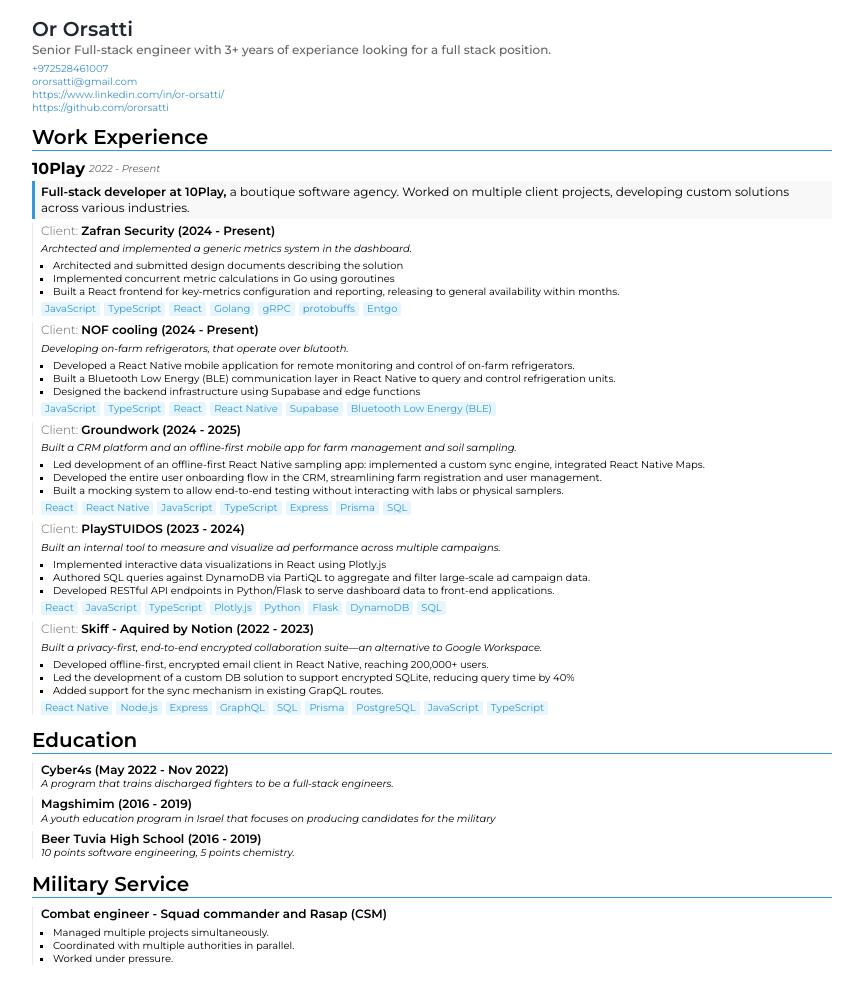
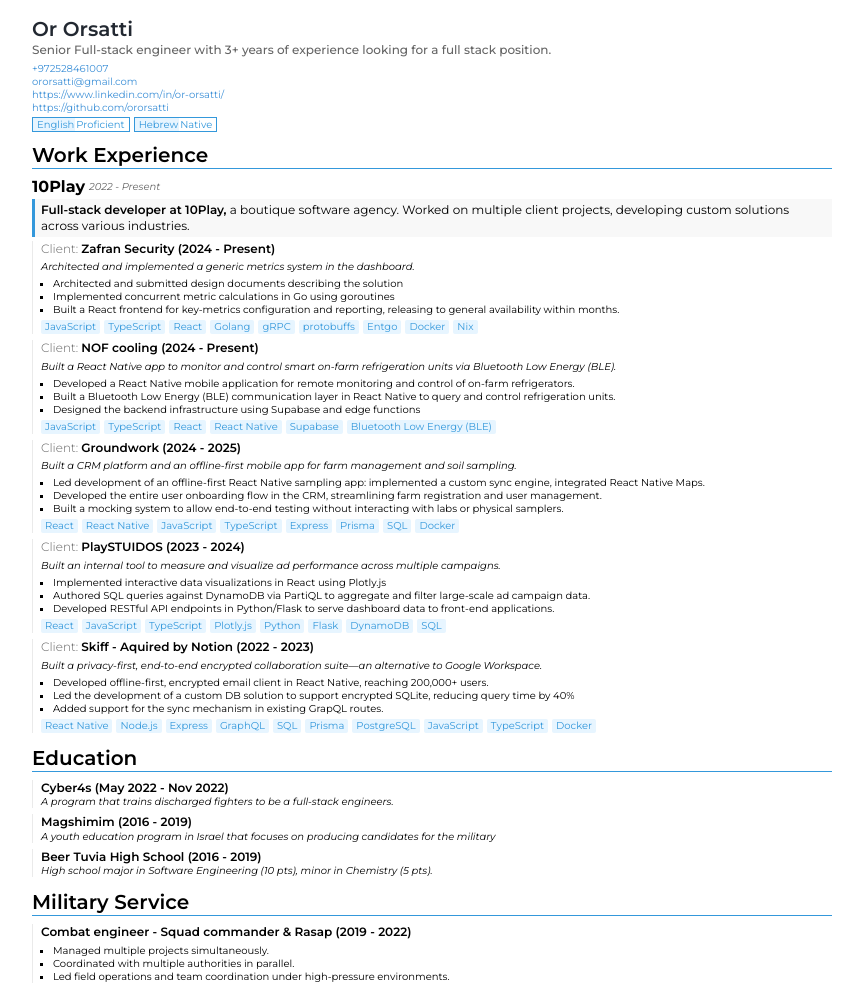
Before and after one commit to ororsatti/resume, a website: page index.html in a window 1280 px wide. Shown: the whole page, without its empty margins (208-1071 px from the left). Drawn offline with nearby package versions, Linux system fonts and the light colour scheme.

Commit message:
improvements

```diff
--- a/index.css
+++ b/index.css
@@ -84,6 +84,37 @@
 .header__contact-list__label {
     font-weight: 500;
     text-decoration: underline;
+}
+
+
+.header__lang-list {
+    list-style-type: none;
+
+    display: flex;
+    flex-direction: row;
+    gap: 4px;
+}
+
+.header__lang-list>li {
+    color: #3498db;
+    padding: 2px 0;
+}
+
+.lang-level {
+    border-right: 1px solid #3498db;
+    border-top: 1px solid #3498db;
+    border-bottom: 1px solid #3498db;
+    padding-right: 4px;
+    padding-left: 1px;
+}
+
+.lang-title {
+    background: #e7f5ff;
+    border-left: 1px solid #3498db;
+    border-top: 1px solid #3498db;
+    border-bottom: 1px solid #3498db;
+    padding-left: 4px;
+    padding-right: 1px;
 }
 
 .sections {
--- a/index.html
+++ b/index.html
@@ -27,7 +27,7 @@
                 <a class="link" href="tel:{{personalDetails.phoneNumber}}">{{personalDetails.phoneNumber}}</a>
             </li>
             <li>
-                <a class="link"
+                <a class="link" target="_blank"
                     href="mailto:{{personalDetails.email}}?subject=Hey%2C%20I%27m%20contacting%20you%20about%20your%20resume&body=We%20want%20to%20offer%20you%20a%20job">{{personalDetails.email}}</a>
             </li>
             <li>
@@ -36,6 +36,12 @@
             <li>
                 <a class="link" href="{{personalDetails.gitHub}}">{{personalDetails.gitHub}}</a>
             </li>
+        </ul>
+        <ul class="header__lang-list">
+            {{#each personalDetails.languages as | l |}}
+            <li class="text--xs"><span class="lang-title">{{l.title}}</span><span class="lang-level">{{l.level}}</span>
+            </li>
+            {{/each}}
         </ul>
     </div>
 
@@ -98,7 +104,8 @@
         <div class="section">
             <div class="font--lg section__title">Military Service</div>
             <div class="militery__details">
-                <span class="font--sm militery__details__title">{{militeryService.title}}</span>
+                <span class="font--sm militery__details__title">{{militeryService.title}} ({{militeryService.start}} -
+                    {{militeryService.end}})</span>
                 <ul class="militery__bullet-points">
                     {{#each militeryService.bulletPoints as | bp |}}
                     <li class="font--xs">{{bp}}</li>
--- a/resume.json
+++ b/resume.json
@@ -1,11 +1,21 @@
 {
     "personalDetails": {
         "name": "Or Orsatti",
-        "description": "Senior Full-stack engineer with 3+ years of experiance looking for a full stack position.",
+        "description": "Senior Full-stack engineer with 3+ years of experience looking for a full stack position.",
         "phoneNumber": "+972528461007",
         "email": "ororsatti@gmail.com",
         "linkedIn": "https://www.linkedin.com/in/or-orsatti/",
-        "gitHub": "https://github.com/ororsatti"
+        "gitHub": "https://github.com/ororsatti",
+        "languages": [
+            {
+                "title": "English",
+                "level": "Proficient"
+            },
+            {
+                "title": "Hebrew",
+                "level": "Native"
+            }
+        ]
     },
     "workExperience": [
         {
@@ -17,7 +27,7 @@
                 {
                     "title": "Zafran Security",
                     "start": "2024",
-                    "description": "Archtected and implemented a generic metrics system in the dashboard.",
+                    "description": "Architected and implemented a generic metrics system in the dashboard.",
                     "bulletPoints": [
                         "Architected and submitted design documents describing the solution",
                         "Implemented concurrent metric calculations in Go using goroutines",
@@ -30,12 +40,14 @@
                         "Golang",
                         "gRPC",
                         "protobuffs",
-                        "Entgo"
+                        "Entgo",
+                        "Docker",
+                        "Nix"
                     ]
                 },
                 {
                     "title": "NOF cooling",
-                    "description": "Developing on-farm refrigerators, that operate over blutooth.",
+                    "description": "Built a React Native app to monitor and control smart on-farm refrigeration units via Bluetooth Low Energy (BLE).",
                     "start": "2024",
                     "bulletPoints": [
                         "Developed a React Native mobile application for remote monitoring and control of on-farm refrigerators.",
@@ -68,7 +80,8 @@
                         "TypeScript",
                         "Express",
                         "Prisma",
-                        "SQL"
+                        "SQL",
+                        "Docker"
                     ]
                 },
                 {
@@ -111,7 +124,8 @@
                         "Prisma",
                         "PostgreSQL",
                         "JavaScript",
-                        "TypeScript"
+                        "TypeScript",
+                        "Docker"
                     ]
                 }
             ]
@@ -132,17 +146,19 @@
         },
         {
             "title": "Beer Tuvia High School",
-            "description": "10 points software engineering, 5 points chemistry.",
+            "description": "High school major in Software Engineering (10 pts), minor in Chemistry (5 pts).",
             "start": "2016",
             "end": "2019"
         }
     ],
     "militeryService": {
-        "title": "Combat engineer - Squad commander and Rasap (CSM)",
+        "title": "Combat engineer - Squad commander & Rasap",
+        "start": "2019",
+        "end": "2022",
         "bulletPoints": [
             "Managed multiple projects simultaneously.",
             "Coordinated with multiple authorities in parallel.",
-            "Worked under pressure."
+            "Led field operations and team coordination under high-pressure environments."
         ]
     }
 }
```
